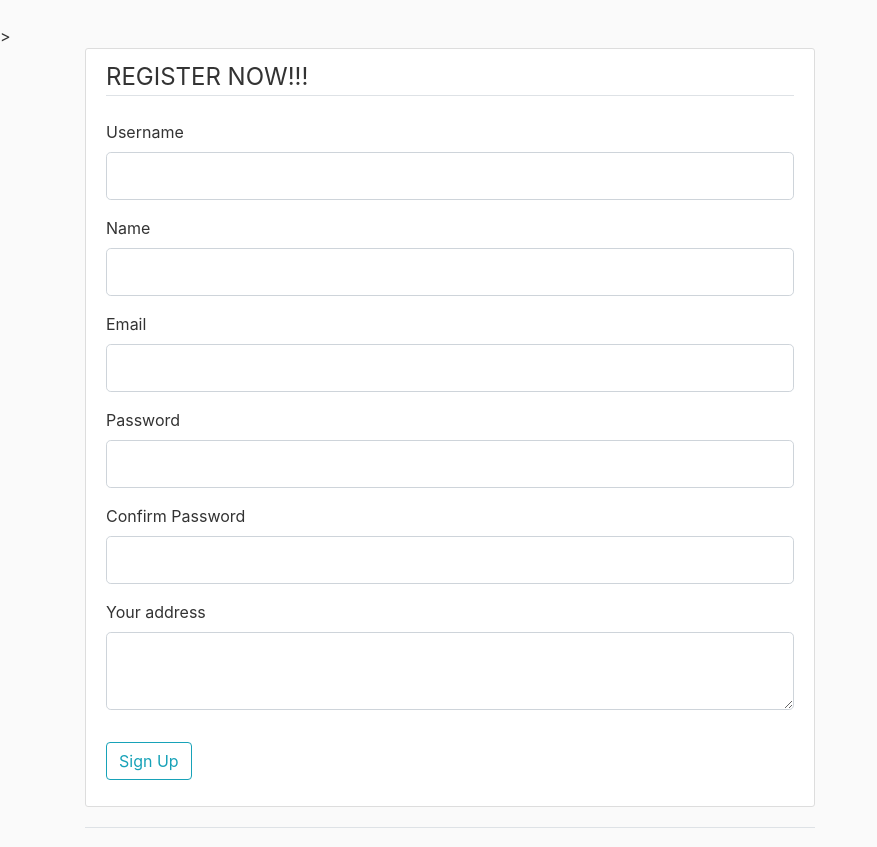
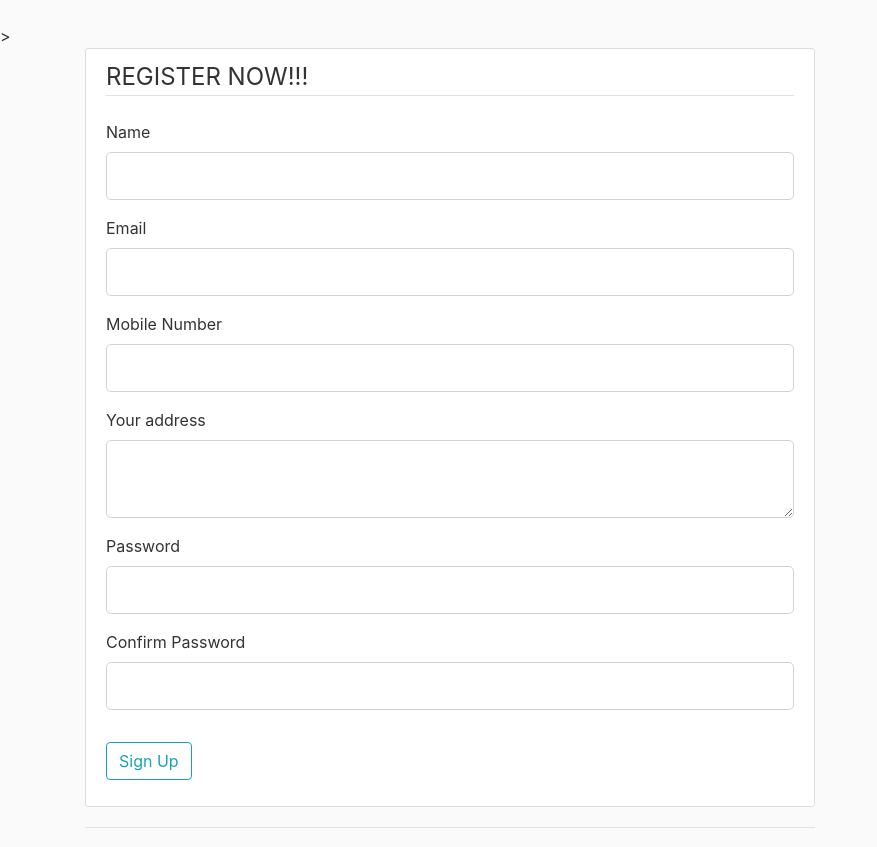
Before and after one commit to siddharth595/Flask_project, a Flask app: page /register in a window 1280 px wide. Shown: the part 56-903 px from the top of the page, without its empty margins (0-877 px from the left). Run offline with Flask 2, Linux system fonts and the light colour scheme; some libraries are stand-ins or nearby versions.

Commit message:
separated all files(package structure)

```diff
--- a/form_customer.py
+++ b/restro/form_customer.py
@@ -4,12 +4,12 @@ from wtforms.validators import DataRequired, Length, Email, EqualTo
 
 
 class RegistrationForm(FlaskForm):
-    username = StringField('Username',
-                           validators=[DataRequired(), Length(min=2, max=20)])
     name = StringField('Name',
                            validators=[DataRequired()])
     email = StringField('Email',
                         validators=[DataRequired(), Email()])
+    phone_number = StringField('Mobile Number',
+                           validators=[DataRequired(), Length(10)])
     password = PasswordField('Password', validators=[DataRequired()])
     confirm_password = PasswordField('Confirm Password',
                                      validators=[DataRequired(), EqualTo('password')])
--- a/app.py
+++ b/restro/routes.py
@@ -1,9 +1,7 @@
 from flask import Flask,render_template,redirect,url_for,flash
-from form_customer import RegistrationForm, LoginForm
+from restro.form_customer import RegistrationForm, LoginForm
+from restro import app
 
-app=Flask(__name__)
-
-app.config['SECRET_KEY']='67b0b4c317c234642ba164ff2aea68ec'
 
 @ app.route("/")
 def first_page():
@@ -21,7 +19,7 @@ def about():
 def register():
     form = RegistrationForm()
     if form.validate_on_submit():
-        flash(f"Account successfully created for {form.username.data}","success")
+        flash(f"Account successfully created for {form.name.data}","success")
     return render_template("register.html" , form=form)
 
 @app.route("/login", methods=['GET', 'POST'])
@@ -34,6 +32,3 @@ def login():
         else:
             flash('Login Unsuccessful. Please check username and password', 'danger')
     return render_template('login.html', form=form)
-
-if __name__=='__main__':
-    app.run(debug=True)
--- a/templates/register.html
+++ b/restro/templates/register.html
@@ -7,20 +7,6 @@
             {{ form.hidden_tag() }}
             <fieldset class="form-group">
                 <legend class="border-bottom mb-4">REGISTER NOW!!!</legend>
-                <div class="form-group">
-                    {{ form.username.label(class="form-control-label") }}
-
-                    {% if form.username.errors %}
-                        {{ form.username(class="form-control form-control-lg is-invalid") }}
-                        <div class="invalid-feedback">
-                            {% for error in form.username.errors %}
-                                <span>{{ error }}</span>
-                            {% endfor %}
-                        </div>
-                    {% else %}
-                        {{ form.username(class="form-control form-control-lg") }}
-                    {% endif %}
-                </div>
 
                 <div class="form-group">
                         {{ form.name.label(class="form-control-label") }}
@@ -50,7 +36,34 @@
                         {{ form.email(class="form-control form-control-lg") }}
                     {% endif %}
                 </div>
+                <div class="form-group">
+                    {{ form.phone_number.label(class="form-control-label") }}
 
+                    {% if form.phone_number.errors %}
+                        {{ form.phone_number(class="form-control form-control-lg is-invalid") }}
+                        <div class="invalid-feedback">
+                            {% for error in form.phone_number.errors %}
+                                <span>{{ error }}</span>
+                            {% endfor %}
+                        </div>
+                    {% else %}
+                        {{ form.phone_number(class="form-control form-control-lg") }}
+                    {% endif %}
+                </div>
+
+                <div class="form-group">
+                    {{ form.address.label(class="form-control-label") }}
+                    {% if form.address.errors %}
+                        {{ form.address(class="form-control form-control-lg is-invalid") }}
+                        <div class="invalid-feedback">
+                            {% for error in form.address.errors %}
+                                <span>{{ error }}</span>
+                            {% endfor %}
+                        </div>
+                    {% else %}
+                        {{ form.address(class="form-control form-control-lg") }}
+                    {% endif %}
+                </div>
 
                 <div class="form-group">
                     {{ form.password.label(class="form-control-label") }}
@@ -80,20 +93,6 @@
                     {% endif %}
                 </div>
 
-                <div class="form-group">
-                    {{ form.address.label(class="form-control-label") }}
-                    {% if form.address.errors %}
-                        {{ form.address(class="form-control form-control-lg is-invalid") }}
-                        <div class="invalid-feedback">
-                            {% for error in form.address.errors %}
-                                <span>{{ error }}</span>
-                            {% endfor %}
-                        </div>
-                    {% else %}
-                        {{ form.address(class="form-control form-control-lg") }}
-                    {% endif %}
-                </div>
-
 
             </fieldset>
             <div class="form-group">
@@ -103,7 +102,7 @@
     </div>
     <div class="border-top pt-3">
         <small class="text-muted">
-            Already Have An Account? <a class="ml-2" href="/">Sign In</a>
+            Already Have An Account? <a class="ml-2" href="/login">Sign In</a>
         </small>
     </div>
 {% endblock content %}
--- /dev/null
+++ b/run.py
@@ -0,0 +1,5 @@
+from restro import app
+
+
+if __name__=='__main__':
+    app.run(debug=True)
```
Also changed, not shown: restro/__init__.py (added, +8 -0 lines), restro/static/main.css (renamed from static/main.css), restro/templates/about.html (renamed from templates/about.html), restro/templates/customer_home.html (renamed from templates/customer_home.html), restro/templates/first_page.html (renamed from templates/first_page.html), restro/templates/layout.html (renamed from templates/layout.html), restro/templates/login.html (renamed from templates/login.html).
